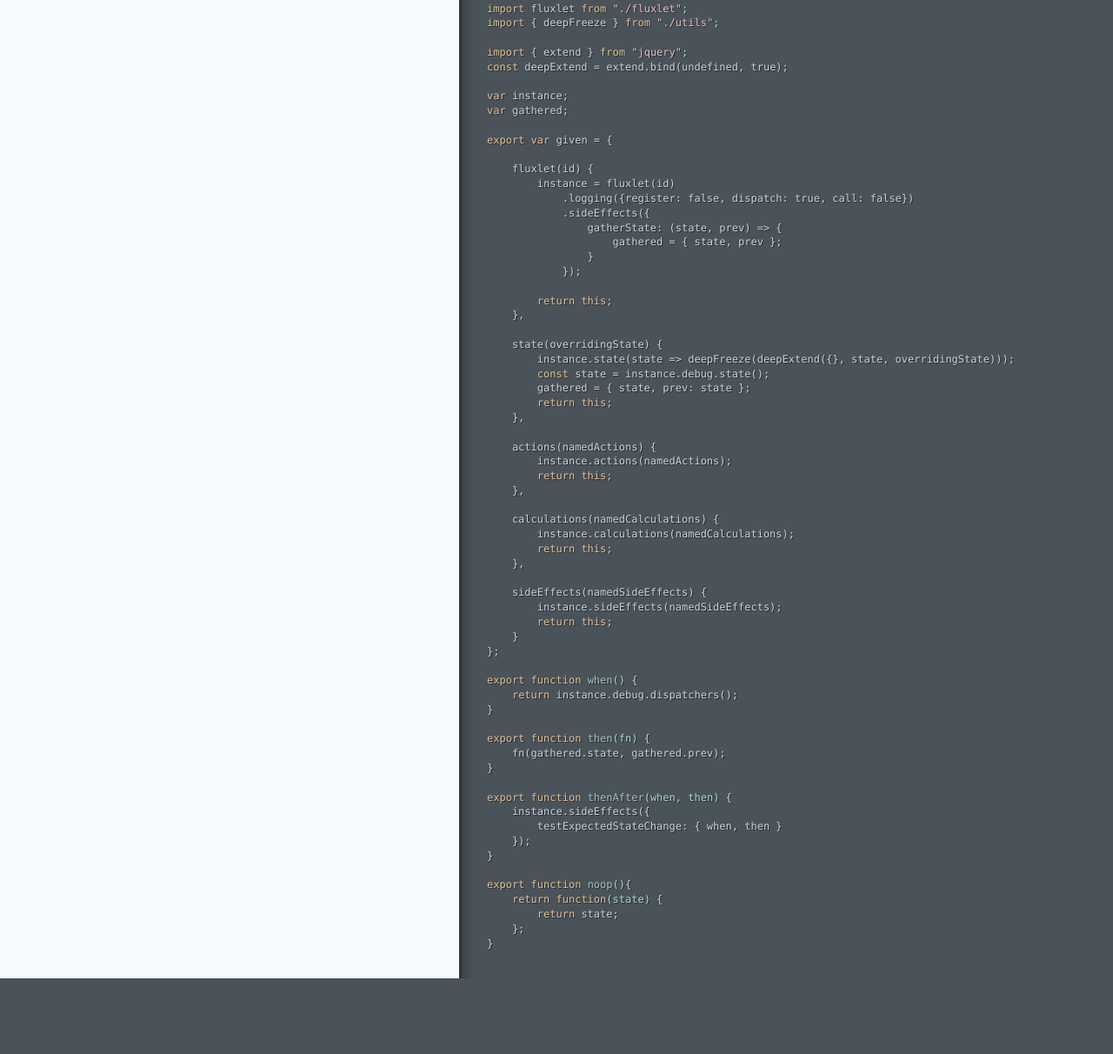
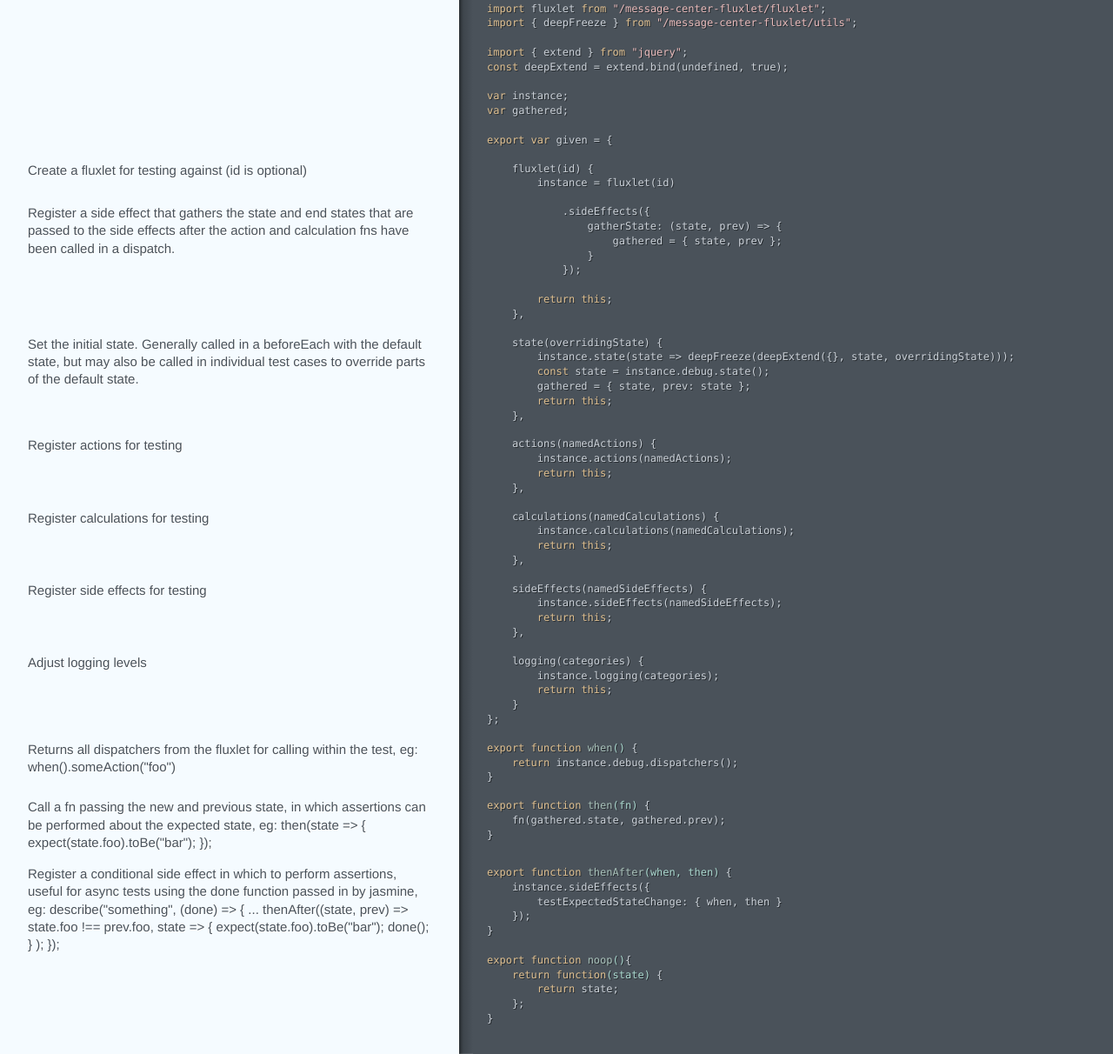
Before and after one commit to Fluxlet/fluxlet, a website built with webpack: page doc/testlet.html in a window 1280 px wide. Shown: the part 64-1276 px from the top of the page at 87% size. Before the commit the page ends 1189 px from the top, so only its background shows below. Built offline with nearby package versions, Linux system fonts and the light colour scheme.

Commit message:
Update generated docs

```diff
--- a/doc/assets/behavior.js
+++ b/doc/assets/behavior.js
@@ -39,8 +39,7 @@ f.event={add:function(a,c,d,e,g){var h,i,j,k,l,m,n,o,p,q,r,s;if(!(a.nodeType===3
                 "pageTitle": "examples/words/index",
                 "title": "index"
               },
-              "depth": 3,
-              "outline": []
+              "depth": 3
             }, {
               "type": "file",
               "data": {
@@ -79,8 +78,7 @@ f.event={add:function(a,c,d,e,g){var h,i,j,k,l,m,n,o,p,q,r,s;if(!(a.nodeType===3
                 "pageTitle": "examples/words/state",
                 "title": "state"
               },
-              "depth": 3,
-              "outline": []
+              "depth": 3
             }, {
               "type": "file",
               "data": {
@@ -99,8 +97,7 @@ f.event={add:function(a,c,d,e,g){var h,i,j,k,l,m,n,o,p,q,r,s;if(!(a.nodeType===3
                 "pageTitle": "examples/words/test",
                 "title": "test"
               },
-              "depth": 3,
-              "outline": []
+              "depth": 3
             }, {
               "type": "file",
               "data": {
@@ -119,8 +116,7 @@ f.event={add:function(a,c,d,e,g){var h,i,j,k,l,m,n,o,p,q,r,s;if(!(a.nodeType===3
                 "pageTitle": "examples/words/words",
                 "title": "words"
               },
-              "depth": 3,
-              "outline": []
+              "depth": 3
             }
           ]
         }
@@ -162,7 +158,8 @@ f.event={add:function(a,c,d,e,g){var h,i,j,k,l,m,n,o,p,q,r,s;if(!(a.nodeType===3
         "pageTitle": "testlet",
         "title": "testlet"
       },
-      "depth": 1
+      "depth": 1,
+      "outline": []
     }, {
       "type": "file",
       "data": {
--- a/doc/testlet.html
+++ b/doc/testlet.html
@@ -1,5 +1,5 @@
-<!DOCTYPE html><html lang="en"><head><title>testlet</title></head><meta http-equiv="Content-Type" content="text/html; charset=utf-8"><meta name="viewport" content="width=device-width, initial-scale=1.0, minimum-scale=1.0, maximum-scale=1.0"><meta name="groc-relative-root" content=""><meta name="groc-document-path" content="testlet"><meta name="groc-project-path" content="src/testlet.js"><link rel="stylesheet" type="text/css" media="all" href="assets/style.css"><script type="text/javascript" src="assets/behavior.js"></script><body><div id="meta"><div class="file-path">src/testlet.js</div></div><div id="document"><div class="segment"><div class="code"><div class="wrapper"><span class="hljs-keyword">import</span> fluxlet <span class="hljs-keyword">from</span> <span class="hljs-string">"./fluxlet"</span>;
-<span class="hljs-keyword">import</span> { deepFreeze } <span class="hljs-keyword">from</span> <span class="hljs-string">"./utils"</span>;
+<!DOCTYPE html><html lang="en"><head><title>testlet</title></head><meta http-equiv="Content-Type" content="text/html; charset=utf-8"><meta name="viewport" content="width=device-width, initial-scale=1.0, minimum-scale=1.0, maximum-scale=1.0"><meta name="groc-relative-root" content=""><meta name="groc-document-path" content="testlet"><meta name="groc-project-path" content="src/testlet.js"><link rel="stylesheet" type="text/css" media="all" href="assets/style.css"><script type="text/javascript" src="assets/behavior.js"></script><body><div id="meta"><div class="file-path">src/testlet.js</div></div><div id="document"><div class="segment"><div class="code"><div class="wrapper"><span class="hljs-keyword">import</span> fluxlet <span class="hljs-keyword">from</span> <span class="hljs-string">"/message-center-fluxlet/fluxlet"</span>;
+<span class="hljs-keyword">import</span> { deepFreeze } <span class="hljs-keyword">from</span> <span class="hljs-string">"/message-center-fluxlet/utils"</span>;
 
 <span class="hljs-keyword">import</span> { extend } <span class="hljs-keyword">from</span> <span class="hljs-string">"jquery"</span>;
 <span class="hljs-keyword">const</span> deepExtend = extend.bind(<span class="hljs-literal">undefined</span>, <span class="hljs-literal">true</span>);
@@ -7,52 +7,54 @@
 <span class="hljs-keyword">var</span> instance;
 <span class="hljs-keyword">var</span> gathered;
 
-<span class="hljs-keyword">export</span> <span class="hljs-keyword">var</span> given = {
-
-    fluxlet(id) {
-        instance = fluxlet(id)
-            .logging({register: <span class="hljs-literal">false</span>, dispatch: <span class="hljs-literal">true</span>, call: <span class="hljs-literal">false</span>})
-            .sideEffects({
+<span class="hljs-keyword">export</span> <span class="hljs-keyword">var</span> given = {</div></div></div><div class="segment"><div class="comments "><div class="wrapper"><p>Create a fluxlet for testing against (id is optional)</p></div></div><div class="code"><div class="wrapper">    fluxlet(id) {
+        instance = fluxlet(id)</div></div></div><div class="segment"><div class="comments "><div class="wrapper"><p>Register a side effect that gathers the state and end states that are passed
+to the side effects after the action and calculation fns have been called in a dispatch.</p></div></div><div class="code"><div class="wrapper">            .sideEffects({
                 gatherState: (state, prev) =&gt; {
                     gathered = { state, prev };
                 }
             });
 
         <span class="hljs-keyword">return</span> <span class="hljs-keyword">this</span>;
-    },
-
-    state(overridingState) {
+    },</div></div></div><div class="segment"><div class="comments "><div class="wrapper"><p>Set the initial state.
+Generally called in a beforeEach with the default state, but may also be called in
+individual test cases to override parts of the default state.</p></div></div><div class="code"><div class="wrapper">    state(overridingState) {
         instance.state(state =&gt; deepFreeze(deepExtend({}, state, overridingState)));
         <span class="hljs-keyword">const</span> state = instance.debug.state();
         gathered = { state, prev: state };
         <span class="hljs-keyword">return</span> <span class="hljs-keyword">this</span>;
-    },
-
-    actions(namedActions) {
+    },</div></div></div><div class="segment"><div class="comments "><div class="wrapper"><p>Register actions for testing</p></div></div><div class="code"><div class="wrapper">    actions(namedActions) {
         instance.actions(namedActions);
         <span class="hljs-keyword">return</span> <span class="hljs-keyword">this</span>;
-    },
-
-    calculations(namedCalculations) {
+    },</div></div></div><div class="segment"><div class="comments "><div class="wrapper"><p>Register calculations for testing</p></div></div><div class="code"><div class="wrapper">    calculations(namedCalculations) {
         instance.calculations(namedCalculations);
         <span class="hljs-keyword">return</span> <span class="hljs-keyword">this</span>;
-    },
-
-    sideEffects(namedSideEffects) {
+    },</div></div></div><div class="segment"><div class="comments "><div class="wrapper"><p>Register side effects for testing</p></div></div><div class="code"><div class="wrapper">    sideEffects(namedSideEffects) {
         instance.sideEffects(namedSideEffects);
         <span class="hljs-keyword">return</span> <span class="hljs-keyword">this</span>;
+    },</div></div></div><div class="segment"><div class="comments "><div class="wrapper"><p>Adjust logging levels</p></div></div><div class="code"><div class="wrapper">    logging(categories) {
+        instance.logging(categories);
+        <span class="hljs-keyword">return</span> <span class="hljs-keyword">this</span>;
     }
-};
-
-<span class="hljs-keyword">export</span> <span class="hljs-function"><span class="hljs-keyword">function</span> <span class="hljs-title">when</span><span class="hljs-params">()</span> </span>{
+};</div></div></div><div class="segment"><div class="comments "><div class="wrapper"><p>Returns all dispatchers from the fluxlet for calling within the test, eg:
+    when().someAction(&quot;foo&quot;)</p></div></div><div class="code"><div class="wrapper"><span class="hljs-keyword">export</span> <span class="hljs-function"><span class="hljs-keyword">function</span> <span class="hljs-title">when</span><span class="hljs-params">()</span> </span>{
     <span class="hljs-keyword">return</span> instance.debug.dispatchers();
-}
-
-<span class="hljs-keyword">export</span> <span class="hljs-function"><span class="hljs-keyword">function</span> <span class="hljs-title">then</span><span class="hljs-params">(fn)</span> </span>{
+}</div></div></div><div class="segment"><div class="comments "><div class="wrapper"><p>Call a fn passing the new and previous state, in which assertions can be performed about the expected state, eg:
+    then(state =&gt; {
+        expect(state.foo).toBe(&quot;bar&quot;);
+    });</p></div></div><div class="code"><div class="wrapper"><span class="hljs-keyword">export</span> <span class="hljs-function"><span class="hljs-keyword">function</span> <span class="hljs-title">then</span><span class="hljs-params">(fn)</span> </span>{
     fn(gathered.state, gathered.prev);
-}
-
-<span class="hljs-keyword">export</span> <span class="hljs-function"><span class="hljs-keyword">function</span> <span class="hljs-title">thenAfter</span><span class="hljs-params">(when, then)</span> </span>{
+}</div></div></div><div class="segment"><div class="comments "><div class="wrapper"><p>Register a conditional side effect in which to perform assertions, useful for async tests using the
+done function passed in by jasmine, eg:
+    describe(&quot;something&quot;, (done) =&gt; {
+        ...
+        thenAfter((state, prev) =&gt; state.foo !== prev.foo,
+            state =&gt; {
+                expect(state.foo).toBe(&quot;bar&quot;);
+                done();
+            }
+        );
+    });</p></div></div><div class="code"><div class="wrapper"><span class="hljs-keyword">export</span> <span class="hljs-function"><span class="hljs-keyword">function</span> <span class="hljs-title">thenAfter</span><span class="hljs-params">(when, then)</span> </span>{
     instance.sideEffects({
         testExpectedStateChange: { when, then }
     });
```
Also changed, not shown: doc/examples/words/setup.html (+2 -10 lines), doc/utils.html (+9 -5 lines).
